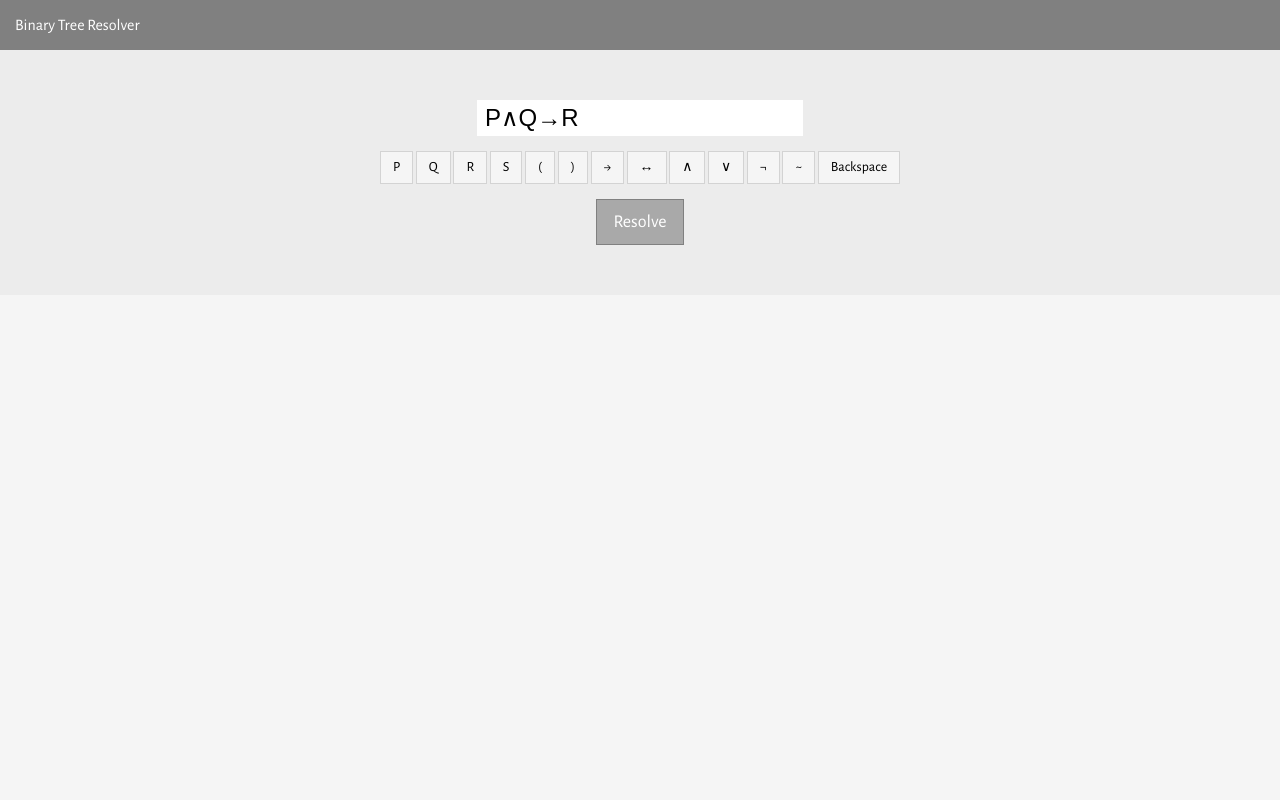
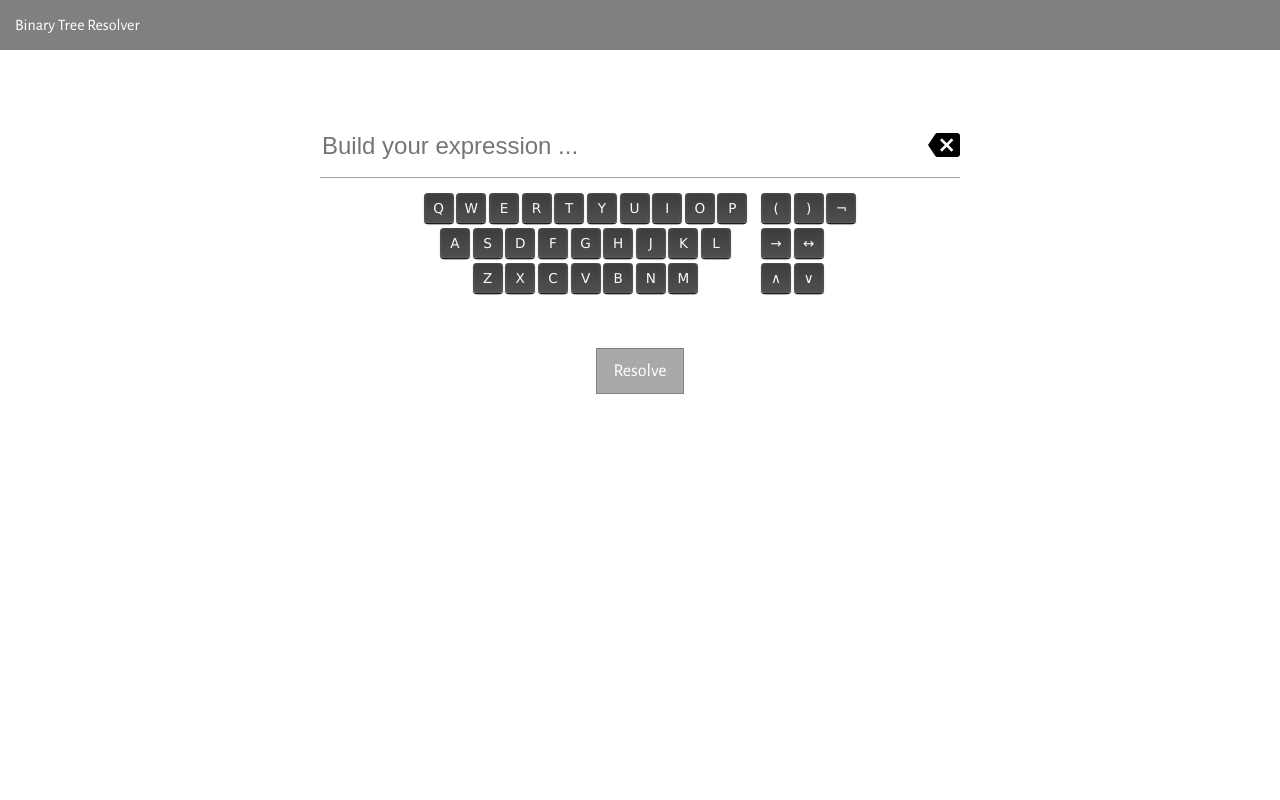
Before and after one commit to lkonrath/binary-tree-resolver, a plain HTML site: page index.html in a window 1280 px wide. Shown: the top 800 px of the page. Drawn offline with nearby package versions, Linux system fonts and the light colour scheme.

Commit message:
Changes on interface usability
- added a keyboard interface
- more friendly visual applied

```diff
--- a/css/animate-extension.css
+++ b/css/animate-extension.css
@@ -1,18 +1,3 @@
 .fadeOut {
   display:none;
 }
-
-
-@keyframes grow {
-  from {
-    margin-top: -100%;
-  }
-  to {
-    margin-top:0;
-  }
-}
-
-.grow {
-  -webkit-animation-name: grow;
-  animation-name: grow;
-}
--- /dev/null
+++ b/css/keys.css
@@ -0,0 +1,54 @@
+/**
+ * KEYS.css
+ *
+ * A simple stylesheet for rendering beautiful keyboard-style elements.
+ *
+ * Author:  Michael Hüneburg
+ * Website: http://michaelhue.com/keyscss
+ * License: MIT License (see LICENSE.txt)
+ */
+
+/* Base style, essential for every key. */
+kbd, .key {
+	display: inline-block;
+	min-width: 1em;
+	padding: 0 .3em;
+	font: normal .85em/1 "Lucida Grande", Lucida, Arial, sans-serif;
+	text-align: center;
+	text-decoration: none;
+	-moz-border-radius: .3em;
+	-webkit-border-radius: .3em;
+	border-radius: .3em;
+	border: none;
+	cursor: pointer;
+	-moz-user-select: none;
+	-webkit-user-select: none;
+	user-select: none;
+}
+kbd[title], .key[title] {
+	cursor: help;
+}
+
+/* Dark style for display on light background. This is the default style. */
+kbd, kbd.dark, .dark-keys kbd, .key, .key.dark, .dark-keys .key {
+	background: rgb(80, 80, 80);
+	background: -moz-linear-gradient(top, rgb(60, 60, 60), rgb(80, 80, 80));
+	background: -webkit-gradient(linear, left top, left bottom, from(rgb(60, 60, 60)), to(rgb(80, 80, 80)));
+	color: rgb(250, 250, 250);
+	text-shadow: -1px -1px 0 rgb(70, 70, 70);
+	-moz-box-shadow: inset 0 0 1px rgb(150, 150, 150), inset 0 -.05em .4em rgb(80, 80, 80), 0 .1em 0 rgb(30, 30, 30), 0 .1em .1em rgba(0, 0, 0, .3);
+	-webkit-box-shadow: inset 0 0 1px rgb(150, 150, 150), inset 0 -.05em .4em rgb(80, 80, 80), 0 .1em 0 rgb(30, 30, 30), 0 .1em .1em rgba(0, 0, 0, .3);
+	box-shadow: inset 0 0 1px rgb(150, 150, 150), inset 0 -.05em .4em rgb(80, 80, 80), 0 .1em 0 rgb(30, 30, 30), 0 .1em .1em rgba(0, 0, 0, .3);
+}
+
+/* Light style for display on dark background. */
+kbd.light, .light-keys kbd, .key.light, .light-keys .key {
+	background: rgb(250, 250, 250);
+	background: -moz-linear-gradient(top, rgb(210, 210, 210), rgb(255, 255, 255));
+	background: -webkit-gradient(linear, left top, left bottom, from(rgb(210, 210, 210)), to(rgb(255, 255, 255)));
+	color:  rgb(50, 50, 50);
+	text-shadow: 0 0 2px rgb(255, 255, 255);
+	-moz-box-shadow: inset 0 0 1px rgb(255, 255, 255), inset 0 0 .4em rgb(200, 200, 200), 0 .1em 0 rgb(130, 130, 130), 0 .11em 0 rgba(0, 0, 0, .4), 0 .1em .11em rgba(0, 0, 0, .9);
+	-webkit-box-shadow: inset 0 0 1px rgb(255, 255, 255), inset 0 0 .4em rgb(200, 200, 200), 0 .1em 0 rgb(130, 130, 130), 0 .11em 0 rgba(0, 0, 0, .4), 0 .1em .11em rgba(0, 0, 0, .9);
+	box-shadow: inset 0 0 1px rgb(255, 255, 255), inset 0 0 .4em rgb(200, 200, 200), 0 .1em 0 rgb(130, 130, 130), 0 .11em 0 rgba(0, 0, 0, .4), 0 .1em .11em rgba(0, 0, 0, .9);
+}
--- a/css/page.css
+++ b/css/page.css
@@ -1,9 +1,6 @@
 /*Page*/
 .page {
     min-height: 100%;
-    position:relative;
-    padding-bottom: 300px;
-    padding-top:50px;
 }
 
 
@@ -12,10 +9,6 @@
     background-color:gray;
     color:white;
     height: 50px;
-    position:absolute;
-    top:0;
-    left:0;
-    width:100%;
 }
 
 
@@ -43,42 +36,49 @@
 }
 
 
-
-
-
-
-
-
-
 /*Sections*/
-.page-section.page-section-builder {
-    background-color:#ECECEC;
+.page-section.page-section-builder > article {
+    width:50%;
+    margin:auto;
+    margin-top:50px;
+    border-radius:5px;
+    padding:15px;
 }
 
-.page-section.page-section-builder > article {
-    text-align: center;
-    padding-top:50px;
-    padding-bottom:50px;
+.expression {
+    padding-right: 50px;
+    border-bottom: 1px solid #a0a0a0;
+    position: relative;
 }
+
+.expression > input {
+    width: 100%;
+    background-color: transparent;
+    border: none;
+    font-size: 24px;
+    box-sizing: border-box;
+    line-height: 60px;
+
+}
+.expression > .expression-backspace {
+    font-size:32px;
+    position: absolute;
+    right: 0;
+    top:0;
+    text-align: right;
+    line-height: 60px;
+    width: 50px;
+}
+
 
 .page-section.page-section-display .page-section-display-header {
     text-align: right;
     padding:15px;
 }
-.page-section.page-section-display > article {
-    padding-top:50px;
-    padding-bottom:50px;
-}
-
 
 /*Footer*/
 .page-footer {
-    padding-top:50px;
-    padding-bottom:50px;
     background-color:gray;
-    width:100%;
-    position:absolute;
-    height: 300px;
+    height: 150px;
     box-sizing:border-box;
-    bottom: 0;
 }
--- a/css/style.css
+++ b/css/style.css
@@ -1,7 +1,3 @@
-body {
-    background-color:whitesmoke;
-}
-
 body,button {
     font-family: 'Alegreya Sans', sans-serif;
 }
@@ -21,9 +17,36 @@ body,button {
     text-align: center;
 }
 
+.expression-backspace {
+    cursor:pointer;
+}
+
 .keyboard {
     margin-top:15px;
     margin-bottom:15px;
+    text-align: center;
+}
+
+.keyboard > .keyboard-left{
+    display: inline-block;
+    vertical-align: top;
+    margin-right:-4px;
+}
+.keyboard > .keyboard-right{
+    display: inline-block;
+    vertical-align: top;
+    padding-left:15px;
+    text-align: left;
+}
+
+.keyboard .keyboard-row {
+    margin-bottom: 5px;
+}
+
+.keyboard .keyboard-row > .key {
+    line-height: 30px;
+    min-width: 30px;
+    box-sizing: border-box;
 }
 
 
--- a/index.html
+++ b/index.html
@@ -11,13 +11,16 @@
     <link rel='stylesheet' type='text/css' href='css/animate.css'>
     <link rel='stylesheet' type='text/css' href='css/animate-extension.css'>
     <link rel='stylesheet' type='text/css' href='css/button.css'>
+    <link rel='stylesheet' type='text/css' href='css/keys.css'>
     <link rel="stylesheet" href="https://maxcdn.bootstrapcdn.com/font-awesome/4.6.1/css/font-awesome.min.css">
+    <link href="https://fonts.googleapis.com/icon?family=Material+Icons" rel="stylesheet">
     <link href='https://fonts.googleapis.com/css?family=Alegreya+Sans:400,700,500,300' rel='stylesheet' type='text/css'>
+
+    <script src="javascript/BTR.js"></script>
+    <script src="javascript/font-size-switcher.js"></script>
 </head>
 
 <body>
-    <script src="javascript/BTR.js"></script>
-    <script src="javascript/font-size-switcher.js"></script>
     <div class="page">
         <header class="page-header">
             <nav class="page-navbar page-navbar-left">
@@ -26,32 +29,75 @@
                 </ul>
             </nav>
         </header>
-        <section class="page-section page-section-builder animated grow">
+        <section class="page-section page-section-builder animated fadeIn">
             <article>
+                <div class="expression">
+                    <input type="text" id="expression-input" placeholder="Build your expression ..." name="expression" readonly/>
+                    <i class="material-icons expression-backspace">backspace</i>
+                </div>
                 <div>
                     <div class="validation-message animated fadeOut">
                         Expressão inválida! certifique-se de compor uma expressão válida utilizando as teclas disponíveis na interface e tente novamente
                     </div>
-                    <input type="text" id='expression' name='expression' value='P∧Q→R' style="background-color:white;border:none;padding:4px 8px;font-size:24px;" readonly/>
                 </div>
                 <div class="keyboard">
-                    <button class="btn btn-default key" data-key="P">P</button>
-                    <button class="btn btn-default key" data-key="Q">Q</button>
-                    <button class="btn btn-default key" data-key="R">R</button>
-                    <button class="btn btn-default key" data-key="S">S</button>
-                    <button class="btn btn-default key" data-key="(">(</button>
-                    <button class="btn btn-default key" data-key=")">)</button>
-                    <button class="btn btn-default key" data-key="→">→</button>
-                    <button class="btn btn-default key" data-key="↔">↔</button>
-                    <button class="btn btn-default key" data-key="∧">∧</button>
-                    <button class="btn btn-default key" data-key="∨">∨</button>
-                    <button class="btn btn-default key" data-key="¬">¬</button>
-                    <button class="btn btn-default key" data-key="~">~</button>
-                    <button class="btn btn-default backspace">Backspace</button>
+                    <div class="keyboard-left">
+                        <!-- first line -->
+                        <div class="keyboard-row">
+                            <button class="key" data-key="Q">Q</button>
+                            <button class="key" data-key="W">W</button>
+                            <button class="key" data-key="E">E</button>
+                            <button class="key" data-key="R">R</button>
+                            <button class="key" data-key="T">T</button>
+                            <button class="key" data-key="Y">Y</button>
+                            <button class="key" data-key="U">U</button>
+                            <button class="key" data-key="I">I</button>
+                            <button class="key" data-key="O">O</button>
+                            <button class="key" data-key="P">P</button>
+                        </div>
+                        <!-- second line -->
+                        <div class="keyboard-row">
+                            <button class="key" data-key="A">A</button>
+                            <button class="key" data-key="S">S</button>
+                            <button class="key" data-key="D">D</button>
+                            <button class="key" data-key="F">F</button>
+                            <button class="key" data-key="G">G</button>
+                            <button class="key" data-key="H">H</button>
+                            <button class="key" data-key="J">J</button>
+                            <button class="key" data-key="K">K</button>
+                            <button class="key" data-key="L">L</button>
+                        </div>
+                        <!-- third line -->
+                        <div class="keyboard-row">
+                            <button class="key" data-key="Z">Z</button>
+                            <button class="key" data-key="X">X</button>
+                            <button class="key" data-key="C">C</button>
+                            <button class="key" data-key="V">V</button>
+                            <button class="key" data-key="B">B</button>
+                            <button class="key" data-key="N">N</button>
+                            <button class="key" data-key="M">M</button>
+                        </div>
+                    </div>
+                    <div class="keyboard-right">
+                        <div class="keyboard-row">
+                            <button class="key" data-key="(">(</button>
+                            <button class="key" data-key=")">)</button>
+                            <button class="key" data-key="¬">¬</button>
+                        </div>
+                        <div class="keyboard-row">
+                            <button class="key" data-key="→">→</button>
+                            <button class="key" data-key="↔">↔</button>
+                        </div>
+                        <div class="keyboard-row">
+                            <button class="key" data-key="∧">∧</button>
+                            <button class="key" data-key="∨">∨</button>
+                        </div>
+                    </div>
                 </div>
-                <div>
-                    <button id="btn-go" class="btn btn-primary btn-lg">Resolve</button>
+                <div style="margin-top:50px;text-align:center;">
+                    <button type="button" id="btn-go" class="btn btn-primary btn-lg">Resolve</button>
                 </div>
+
             </article>
         </section>
         <section class="page-section page-section-display animated fadeOut">
@@ -65,21 +111,20 @@
                     <i class="fa fa-plus" aria-hidden="true"></i>
                 </button>
                 <button id="btn-new" class="btn btn-primary">
-                    Nova Expressão
+                    New expression
                 </button>
             </div>
             <article class="widget body font-size-100">
             </article>
         </section>
-        <footer class="page-footer">
-            <p>powered by Lucas Konrath</p>
-        </footer>
     </div>
+    <footer class="page-footer">
+        <p>powered by Lucas Konrath</p>
+    </footer>
 </body>
 
 
 <script>
-
     function showTree(){
 
           var sectionBuilder = document.getElementsByClassName('page-section-builder')[0];
@@ -149,7 +194,7 @@
           var btnGo = document.getElementById('btn-go');
           btnGo.addEventListener('click',function(){
 
-             var expression = document.getElementById('expression').value;
+             var expression = document.getElementById('expression-input').value;
              var page = document.getElementsByClassName('page')[0];
              var validationMessage = document.getElementsByClassName('validation-message')[0];
 
@@ -190,15 +235,15 @@
           for(var i=0; i < keys.length;i++){
               keys[i].addEventListener('click',function(event){
                   var key = event.target.getAttribute('data-key');
-                  var input = document.getElementById('expression');
+                  var input = document.getElementById('expression-input');
 
                   input.value = input.value + key;
               });
           }
 
-          var backspace = document.getElementsByClassName('backspace')[0];
+          var backspace = document.getElementsByClassName('expression-backspace')[0];
           backspace.addEventListener('click',function(){
-              var input = document.getElementById('expression');
+              var input = document.getElementById('expression-input');
               input.value = input.value.substring(0,input.value.length -1);
           })
       }
```
